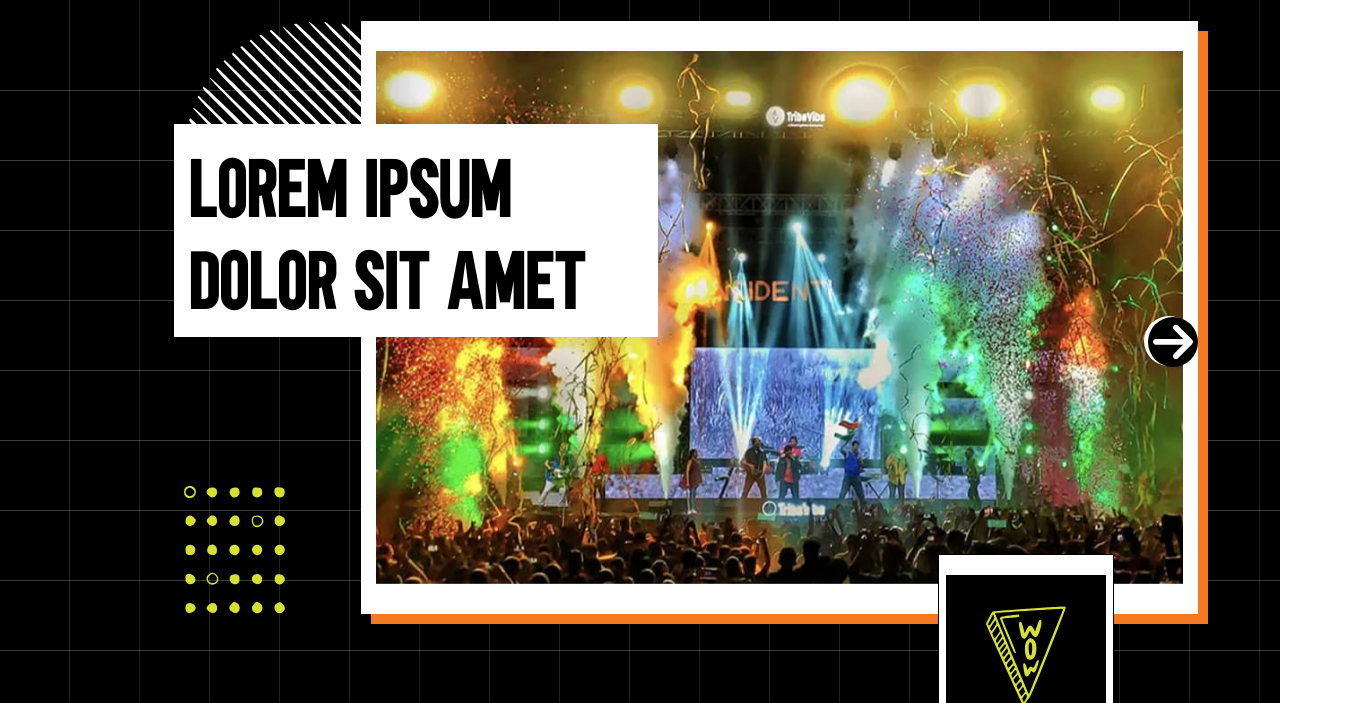
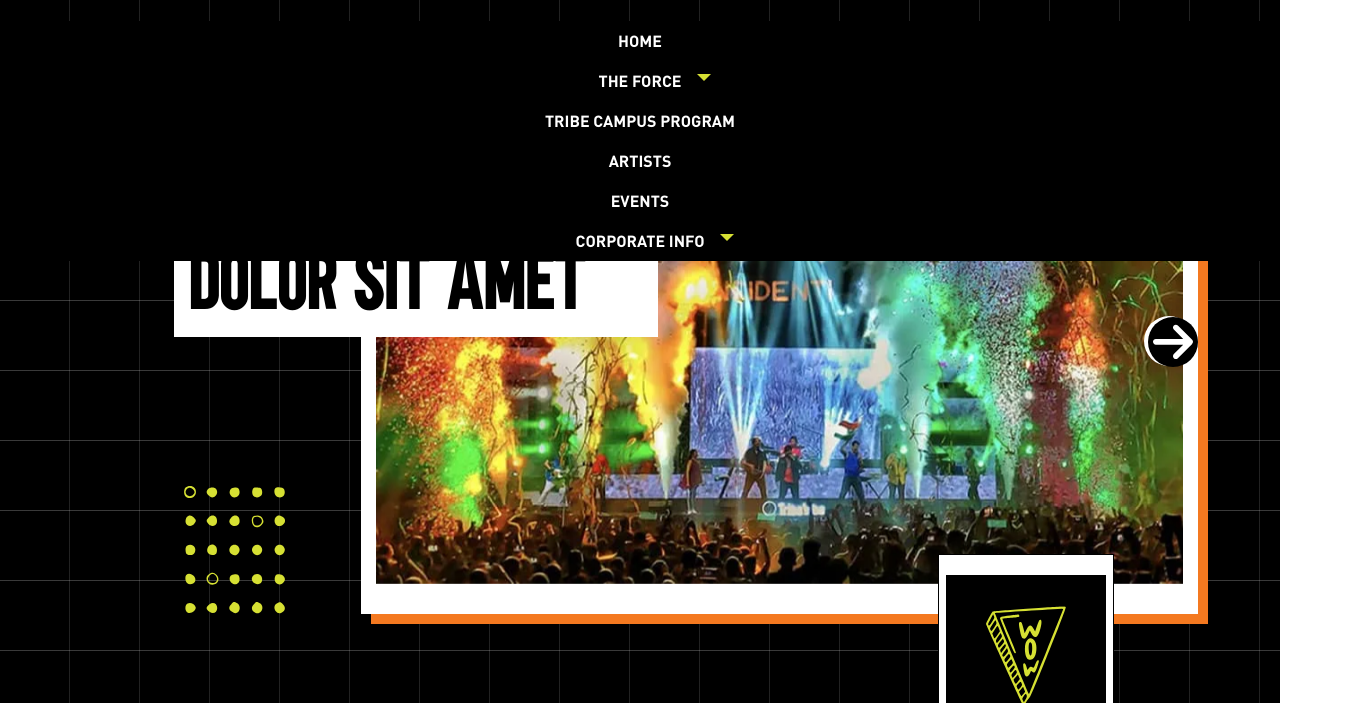
Before and after one commit to VilsonKh/tribe, a website: page index.html in a window 1280 px wide. Both pictures are taken after a click on the button 1182 px from the left and 59 px from the top of the page. Shown: the part 97-800 px from the top of the page, 1367 px wide, since content can reach past the window. Drawn offline with nearby package versions, Linux system fonts and the light colour scheme.

Commit message:
fixed burger menu

```diff
--- a/index.html
+++ b/index.html
@@ -17,6 +17,8 @@
 		<link rel="stylesheet" href="css/style.css" />
 	</head>
 	<body>
+		<!-- обертка нужна для overflow в safari -->
+	<div class="wrapper">
 			<header class="header sticky-top p-4 position-relative">
 				<div class="container d-flex justify-content-between align-items-center">
 					<div class="header__logo me-4">
@@ -28,7 +30,7 @@
 							<li class="nav-item header__item active">
 								<a href="#" class="nav-link text-uppercase" aria-current="page">home</a>
 							</li>
-						<li class="nav-item dropdown header__item">
+							<li class="nav-item dropdown header__item ">
 								<a href="#" class="nav-link text-uppercase dropdown-toggle" data-bs-toggle="dropdown" role="button" aria-expanded="false">the force</a>
 								<ul class="dropdown-menu">
 									<li class="dropdown-item text-uppercase">strengths</li>
@@ -66,12 +68,12 @@
 					</button>
 				</div>
 			</header>
-		<nav class="d-lg-none burger-menu">
+			<nav class=" burger-menu">
 				<ul class="header__list nav d-flex flex-column align-items-center">
 					<li class="nav-item header__item">
 						<a href="#" class="nav-link text-uppercase" aria-current="page">home</a>
 					</li>
-				<li class="nav-item header__item">
+					<li class="nav-item header__item burger-menu__accordion">
 						<a href="#" class="nav-link text-uppercase" data-bs-toggle="collapse" data-bs-target="#force" role="button" aria-expanded="false">the force</a>
 						<ul class="collapse" id="force">
 							<li class="text-uppercase text-white">strengths</li>
@@ -87,8 +89,8 @@
 					<li class="nav-item header__item">
 						<a href="#" class="nav-link text-uppercase">events</a>
 					</li>
-				<li class="nav-item header__item">
-					<a href="#" class="nav-link text-uppercase" data-bs-toggle="collapse" href="#" role="button" aria-expanded="false" data-bs-target="#corporate">corporate info</a>
+					<li class="nav-item header__item burger-menu__accordion">
+						<a href="#" class="nav-link text-uppercase accordion-button"  data-bs-toggle="collapse" href="#" role="button" aria-expanded="false" data-bs-target="#corporate">corporate info</a>
 						<ul class="collapse" id="corporate">
 							<li class="text-white text-uppercase">notice of agm</li>
 							<li class="text-white text-uppercase">notice of egm</li>
@@ -119,7 +121,7 @@
 							</div>
 
 							<button class="carousel-control-next slider__btn" type="button" data-bs-target="#sliderItems" data-bs-slide="next">
-							<svg xmlns="http://www.w3.org/2000/svg" viewBox="0 0 448 512">
+								<svg xmlns="http://www.w3.org/2000/svg" width="50" viewBox="0 0 448 512">
 									<path
 										d="M438.6 278.6c12.5-12.5 12.5-32.8 0-45.3l-160-160c-12.5-12.5-32.8-12.5-45.3 0s-12.5 32.8 0 45.3L338.8 224 32 224c-17.7 0-32 14.3-32 32s14.3 32 32 32l306.7 0L233.4 393.4c-12.5 12.5-12.5 32.8 0 45.3s32.8 12.5 45.3 0l160-160z"
 									/>
@@ -353,7 +355,7 @@
 							<p class="team__text-p2 text-uppercase">& wear the tribe c.a.p</p>
 							<a href="#" class="team__link about__link text-uppercase" data-aos="fade-up">know more</a>
 						</div>
-					<div class="team__icon-quiz d-lg-none">
+						<div class="team__icon-quiz">
 							<img class="team__icon-quiz1" src="img/qz.png" alt="quiz icon" />
 							<img class="team__icon-quiz2" src="img/qz.png" alt="quiz icon" />
 						</div>
@@ -449,18 +451,9 @@
 							<div id="singleArtistSlider" class="ever__leftSlider owl-carousel owl-loaded owl-drag">
 								<div class="owl-stage-outer">
 									<div class="owl-stage">
+
 										<div class="leftSlider__item owl-item">
-										<img class="leftSlider__avatarImg" src="img/slider1.webp" alt="artist" />
-										<img class="leftSlider__background" src="img/artists__slider.png" alt="card background" />
-										<div class="leftSlider__textBox">
-											<h3 class="leftSlider__title text-uppercase">did you know</h3>
-											<h3 class="leftSlider__artistName text-uppercase">akhil sachdeva</h3>
-											<p class="leftSlider__text">
-												Akhil Sachdeva won the Zee Cine Award gor Best Playback Singer for his Bollywood debut with 'Humsafar' form Badrinath Ki Dulhania.
-											</p>
-										</div>
-									</div>
-									<div class="leftSlider__item owl-item">
+											<div class="leftSlider__item-inner">
 												<div class="leftSlider__avatar">
 													<img class="leftSlider__avatarImg" src="img/slider1.webp" alt="artist" />
 												</div>
@@ -473,7 +466,9 @@
 													</p>
 											</div>
 											</div>
+										</div>
 										<div class="leftSlider__item owl-item">
+											<div class="leftSlider__item-inner">
 												<div class="leftSlider__avatar">
 													<img class="leftSlider__avatarImg" src="img/slider1.webp" alt="artist" />
 												</div>
@@ -486,6 +481,23 @@
 													</p>
 											</div>
 											</div>
+										</div>
+										<div class="leftSlider__item owl-item">
+											<div class="leftSlider__item-inner">
+												<div class="leftSlider__avatar">
+													<img class="leftSlider__avatarImg" src="img/slider1.webp" alt="artist" />
+												</div>
+												<img class="leftSlider__background" src="img/artists__slider.png" alt="card background" />
+												<div class="leftSlider__textBox">
+													<h3 class="leftSlider__title text-uppercase">did you know</h3>
+													<h3 class="leftSlider__artistName text-uppercase">akhil sachdeva</h3>
+													<p class="leftSlider__text">
+														Akhil Sachdeva won the Zee Cine Award gor Best Playback Singer for his Bollywood debut with 'Humsafar' form Badrinath Ki Dulhania.
+													</p>
+											</div>
+											</div>
+										</div>
+
 									</div>
 								</div>
 							</div>
@@ -619,6 +631,7 @@
 					</div>
 				</section>
 			</main>
+	</div>
 
 
 		<script src="https://cdnjs.cloudflare.com/ajax/libs/bootstrap/5.3.0/js/bootstrap.min.js" integrity="sha512-3dZ9wIrMMij8rOH7X3kLfXAzwtcHpuYpEgQg1OA4QAob1e81H8ntUQmQm3pBudqIoySO5j0tHN4ENzA6+n2r4w==" crossorigin="anonymous" referrerpolicy="no-referrer"></script>
--- a/sass/base/_base.scss
+++ b/sass/base/_base.scss
@@ -8,13 +8,15 @@
 
 html {
 cursor: url(../img/cursor.png), auto;
+}
+
+body {
 
 }
 
-body {
+.wrapper {
   overflow-x: hidden;
 }
-
 
 a {
   transition: all .3s linear;
--- a/sass/base/_reset.scss
+++ b/sass/base/_reset.scss
@@ -30,4 +30,5 @@ img, svg {
 	max-width: 100%;
 	height: auto;
 	display: block;
+	width: 100%;
 }
--- a/sass/base/_typography.scss
+++ b/sass/base/_typography.scss
@@ -141,12 +141,16 @@
 		}
 	}
 
-	&__lead-text-inner {
-		font-family: "troublefont";
-		font-size: 44px;
+	&__lead-text-container {
+
+		font-size: 34px;
 		letter-spacing: 1px;
 		line-height: 1;
 		font-weight: 700;
+		font-family: "troublefont";
+	}
+
+	&__lead-text-inner {
 		text-shadow: -6px 3px 0 #484141, -10px 11px 0 #00000038;
 		color: white;
 	}
--- a/sass/components/_burger-menu.scss
+++ b/sass/components/_burger-menu.scss
@@ -3,12 +3,32 @@
 	opacity: 0;
 	visibility: hidden;
 	position: absolute;
-  width: 100%;
-  z-index: 1000;
-  transition: all .3s linear;
+	width: 100%;
+	z-index: 1000;
+	transition: all 0.3s linear;
 
-  &.active {
-    opacity: 1;
-    visibility: visible;
+	&.active {
+		opacity: 1;
+		visibility: visible;
+	}
+
+  &__accordion {
+    position: relative;
+
   }
+
+	&__accordion::before {
+
+		content: "";
+    width: 5px;
+    height: 5px;
+		display: inline-block;
+		border: 7px solid transparent;
+		border-top: 7px solid #d6e033;
+    position: absolute;
+    left: 100%;
+    top: 50%;
+    transform: translateY(-50%);
+
+	}
 }
--- a/sass/components/_ever-slider.scss
+++ b/sass/components/_ever-slider.scss
@@ -58,9 +58,12 @@
 .leftSlider {
 	&__item {
 		position: relative;
-		max-width: 300px;
     min-width: 280px;
 		height: 350px;
+	}
+
+	&__item-inner {
+
 	}
 
 	&__textBox {
--- a/sass/components/_slider.scss
+++ b/sass/components/_slider.scss
@@ -65,7 +65,6 @@
 		position: absolute !important;
 		z-index: 100;
 		text-align: left;
-		height: fit-content;
 		width: 100% !important;
 		display: inline-block !important;
 		top: 10%;
--- a/sass/layout/_header.scss
+++ b/sass/layout/_header.scss
@@ -12,6 +12,11 @@
          width: 100%;
       }
    }
+
+   &__item:last-child{
+      padding: 8px 16px !important;
+
+   }
 }
 
 .burger-icon {
```
Also changed, not shown: css/style.css, 1 other file. Lines whose indentation alone changed are shown as unchanged.
